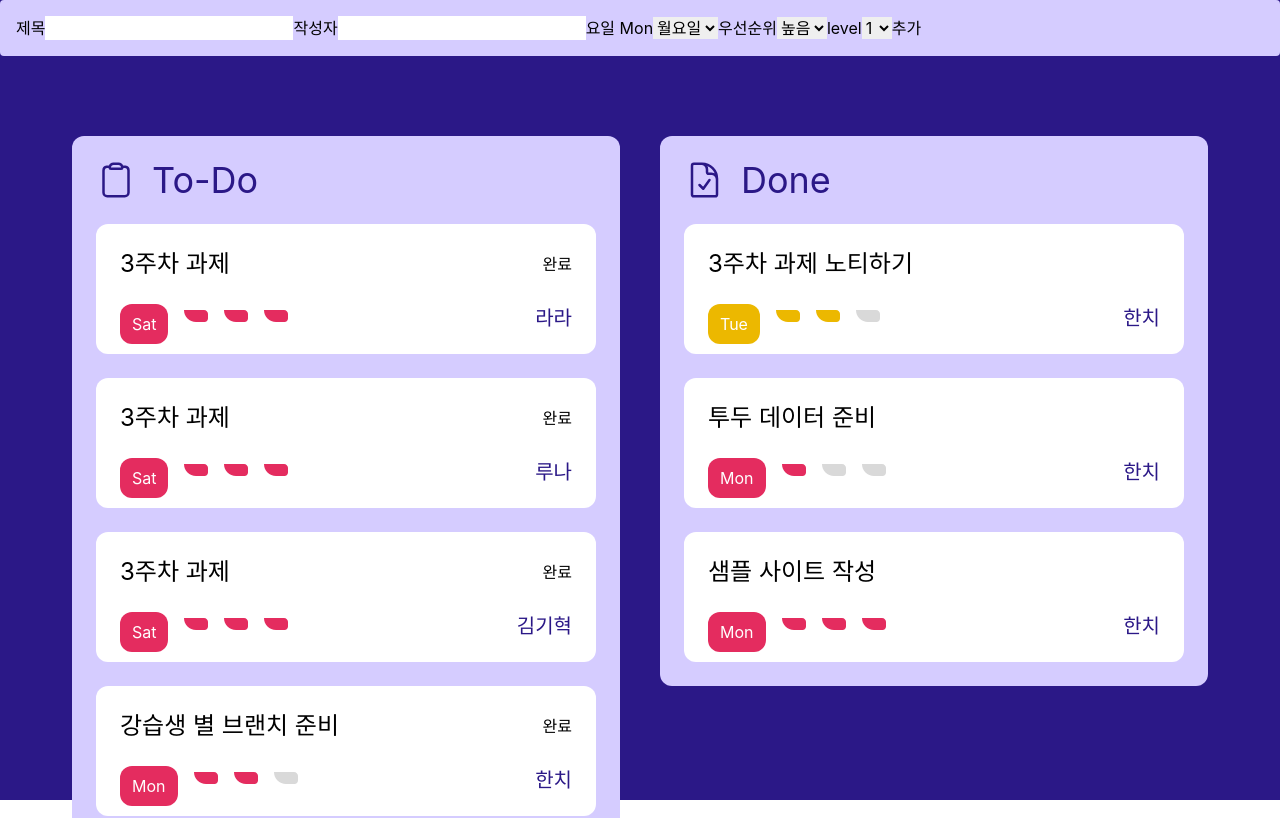
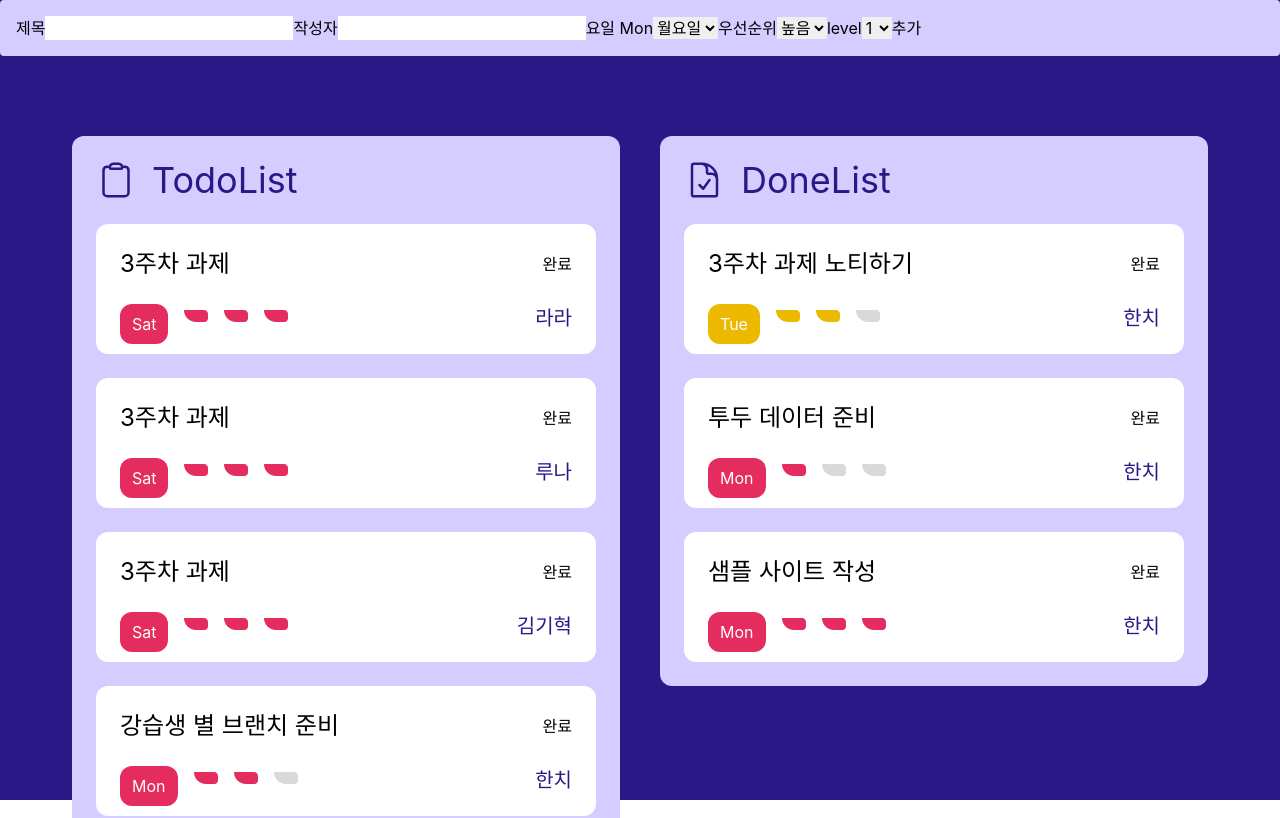
Before and after one commit to lindychi/frontend-bootcamp, a React (Create React App) app: page / in a window 1280 px wide. Shown: the top 818 px of the page. Built offline with nearby package versions, Linux system fonts and the light colour scheme.

Commit message:
refat 컴포넌트 분리

```diff
--- a/src/App.tsx
+++ b/src/App.tsx
@@ -4,7 +4,7 @@ import clsx from "clsx";
 import "./App.css";
 import { TodoItem, todoData as originTodoData } from "./consts/todoList";
 import Todoheader from "./components/Todoheader";
-import TodoList from "./components/components/TodoList";
+import TodoList, { TodoIcon } from "./components/components/TodoList";
 import DoneList from "./components/components/DoneList";
 
 function App() {
@@ -21,9 +21,6 @@ function App() {
     setTodoData([...todoData]);
   };
 
-  const practiceList = (todo: TodoItem) => {
-    setTodoData([...todoData]);
-  };
   // const add = () => {}
   return (
     <div className="w-screen h-screen items-center bg-blue-800">
@@ -31,9 +28,19 @@ function App() {
         <div className="felx flex-row ">
           <Todoheader onClickAdd={addTodo} />
           <div className="h-fit flex flex-row justify-center gap-10 py-20">
-            <TodoList DoneTodoList={doneTodoList} list={todoList} />
+            <TodoList
+              DoneTodoList={doneTodoList}
+              list={todoList}
+              title={"TodoList"}
+              icon={<TodoIcon />}
+            />
 
-            <DoneList list={doneList} />
+            <TodoList
+              DoneTodoList={doneTodoList}
+              list={doneList}
+              title={"DoneList"}
+              icon={<DoneIcon />}
+            />
           </div>
         </div>
       </div>
--- /dev/null
+++ b/src/components/components/DueDate.tsx
@@ -0,0 +1,22 @@
+import React from "react";
+import { Date, Priority } from "../../consts/todoList";
+
+type Props = { priority: Priority; dueDate: Date };
+
+export default function DueDate({ priority, dueDate }: Props) {
+  return (
+    <div
+      className={`rounded-xl text-white ${
+        priority === "high"
+          ? "bg-priority-high"
+          : priority === "medium"
+          ? "bg-priority-medium"
+          : priority === "low"
+          ? "bg-priority-low"
+          : ""
+      } px-3 py-2`}
+    >
+      {dueDate}
+    </div>
+  );
+}
--- a/src/components/components/TodoList.tsx
+++ b/src/components/components/TodoList.tsx
@@ -1,67 +1,26 @@
-import React from "react";
+import React, { ReactNode } from "react";
 import clsx from "clsx";
 import { TodoItem } from "../../consts/todoList";
-type Props = { list: TodoItem[]; DoneTodoList: (todo: TodoItem) => void };
+import DueDate from "./DueDate";
+import TodoListItem from "./TodoListItem";
+type Props = {
+  title: string;
+  list: TodoItem[];
+  DoneTodoList: (todo: TodoItem) => void;
+  icon: ReactNode;
+};
 
-export default function TodoList({ DoneTodoList, list }: Props) {
+export default function TodoList({ DoneTodoList, list, title, icon }: Props) {
   return (
     <div>
       <div className="bg-blue-100 rounded-xl p-6">
         <div className="w-[500px] h-fit flex flex-col gap-6">
           <div className="flex gap-4 text-4xl text-blue-800">
-            <TodoIcon />
-            To-Do
+            {icon}
+            {title}
           </div>
           {list.map((item, index) => (
-            <div
-              key={index}
-              className=" h-[130px] flex flex-col gap-6 p-6 bg-white rounded-xl"
-            >
-              <div className="flex justify-between">
-                <div className="text-2xl">{item.title}</div>
-                <button
-                  onClick={() => {
-                    DoneTodoList(item);
-
-                    //     item.title === todo.title && item.author === todo.author
-                    //       ? { ...item, process: "Done" }
-                    //       : item
-                    //   )
-                    // );
-                  }}
-                >
-                  완료
-                </button>
-              </div>
-              <div className="flex justify-between gap-4">
-                <div className="flex flex-row gap-4">
-                  <div
-                    className={`rounded-xl text-white ${
-                      item.priority === "high"
-                        ? "bg-priority-high"
-                        : item.priority === "medium"
-                        ? "bg-priority-medium"
-                        : item.priority === "low"
-                        ? "bg-priority-low"
-                        : ""
-                    } px-3 py-2`}
-                  >
-                    {item.dueDate}
-                  </div>
-                  <SVGIcon item={item} />
-                </div>
-                <div
-                  className="text-blue-800
-            text-xl"
-                >
-                  {item.author}
-                </div>
-              </div>
-              <div className="hidden">
-                {item.priority}
-                {item.level}
-              </div>
-            </div>
+            <TodoListItem item={item} key={index} />
           ))}
         </div>
       </div>
--- /dev/null
+++ b/src/components/components/TodoListItem.tsx
@@ -0,0 +1,33 @@
+import React from "react";
+import DueDate from "./DueDate";
+import { SVGIcon } from "./TodoList";
+import { TodoItem } from "../../consts/todoList";
+
+type Props = { item: TodoItem };
+
+export default function TodoListItem({ item }: Props) {
+  return (
+    <div className=" h-[130px] flex flex-col gap-6 p-6 bg-white rounded-xl">
+      <div className="flex justify-between">
+        <div className="text-2xl">{item.title}</div>
+        <button onClick={() => {}}>완료</button>
+      </div>
+      <div className="flex justify-between gap-4">
+        <div className="flex flex-row gap-4">
+          <DueDate priority={item.priority} dueDate={item.dueDate} />
+          <SVGIcon item={item} />
+        </div>
+        <div
+          className="text-blue-800
+            text-xl"
+        >
+          {item.author}
+        </div>
+      </div>
+      <div className="hidden">
+        {item.priority}
+        {item.level}
+      </div>
+    </div>
+  );
+}
```
